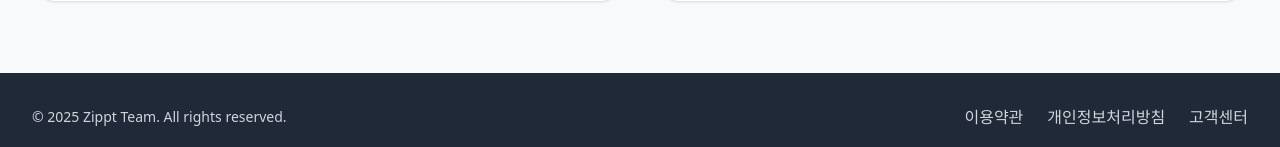
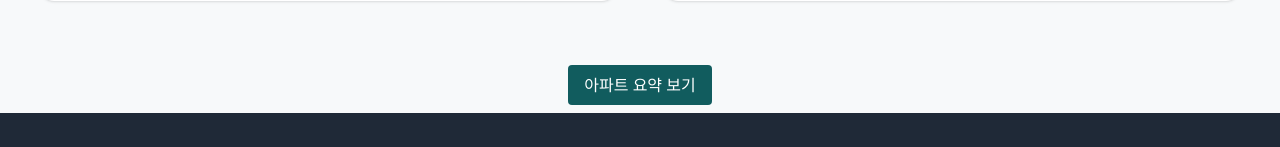
Before and after one commit to ssafy-zippt-team/zippt-frontend-project, a Vue app: page / in a window 1280 px wide. Shown: the part 1027-1174 px from the top of the page. Built offline with nearby package versions, Linux system fonts and the light colour scheme; no server answers.

Commit message:
핵심기능 컴포넌트 버튼 기능작업 완료

```diff
--- a/src/components/main/BottomInfo.vue
+++ b/src/components/main/BottomInfo.vue
@@ -62,7 +62,7 @@ onMounted(() => {
   axios
     .get("/v1/search/news.json", {
       params: {
-        query: "부동산",
+        query: "부동산 뉴스",
         display: 5,
         sort: "date",
       },
--- a/src/components/main/MiddleInfo.vue
+++ b/src/components/main/MiddleInfo.vue
@@ -12,15 +12,21 @@
           매매, 전세, 월세 매물을 시세 및 실거래가 정보와 함께<br />지도에서 쉽게 확인하세요!
         </p>
       </div>
+
+      <!-- 매물 찾기 버튼 -->
       <div class="mt-8 flex">
         <router-link
           to="/map"
-          class="mr-4 w-[11.2rem] h-[42px] border border-white/50 rounded bg-transparent text-white text-[17px] font-normal shadow-none flex items-center justify-center"
+          class="group relative overflow-hidden mr-4 w-[11.2rem] h-[42px] border border-white/50 rounded bg-transparent text-white text-[17px] font-normal shadow-none flex items-center justify-center transition-colors duration-500 ease-in-out"
         >
-          매물 찾기
+          <span class="relative z-10 transition-colors duration-300 group-hover:text-[#115C5E]">매물 찾기</span>
+          <span
+            class="absolute inset-0 bg-white translate-y-full group-hover:translate-y-0 transition-transform duration-300 ease-in-out"
+          ></span>
         </router-link>
       </div>
-      <!-- SVG 아이콘 (Home 아이콘) -->
+
+      <!-- SVG 아이콘 -->
       <svg
         class="absolute right-5 bottom-3 w-[200px] h-[200px] opacity-20"
         fill="white"
@@ -31,7 +37,7 @@
       </svg>
     </div>
 
-    <!-- 오른쪽 흰색 박스(그래프 자리) -->
+    <!-- 오른쪽 흰색 박스 -->
     <div class="w-[48%] min-w-[340px] h-[312px] rounded-[14px] bg-white flex items-center justify-center shadow-sm">
       <div class="text-center">
         <h2 class="text-2xl font-semibold text-[#115C5E] mb-4">여기에 차트/그래프가 들어갑니다</h2>
--- /dev/null
+++ b/src/components/summary/AiSumaryButton.vue
@@ -0,0 +1,55 @@
+<template>
+  <div>
+    <button
+      @click="handleClick"
+      class="bg-[#115C5E] text-white px-4 py-2 rounded hover:bg-[#187879] transition"
+    >
+      아파트 요약 보기
+    </button>
+  </div>
+</template>
+
+<script setup>
+import Swal from 'sweetalert2';
+import axios from 'axios';
+
+async function handleClick() {
+  Swal.fire({
+    title: '로딩 중... ⏳',
+    html: 'AI가 아파트를 분석하고 있습니다. 최대 20초 정도 소요될 수 있어요.',
+    allowOutsideClick: false,
+    background: '#fff',
+    showConfirmButton: false,
+    didOpen: () => {
+      Swal.showLoading();
+    },
+  });
+
+  try {
+    const { data } = await axios.get(
+      'http://localhost:8080/api/v1/ai/summary/11110-128?umdNm=%EB%AA%85%EB%A5%9C1%EA%B0%80&roadNm=%EC%84%B1%EA%B7%A0%EA%B4%80%EB%A1%9C14%EA%B8%B8&aptNm=%EB%A6%AC%EC%B9%98%EC%BA%90%EC%8A%AC%EC%95%84%ED%8C%8C%ED%8A%B8&jibun=33-85&buildYear=2003&commercialInfo=%7B%0A%20%20%22%EB%B3%B4%EA%B1%B4%EC%9D%98%EB%A3%8C%22%3A%201%2C%0A%20%20%22%EC%86%8C%EB%A7%A4%22%3A%207%2C%0A%20%20%22%EA%B5%90%EC%9C%A1%22%3A%201%2C%0A%20%20%22%EC%88%99%EB%B0%95%22%3A%202%2C%0A%20%20%22%EC%98%88%EC%88%A0%C2%B7%EC%8A%A4%ED%8F%AC%EC%B8%A0%22%3A%204%2C%0A%20%20%22%EA%B3%BC%ED%95%99%C2%B7%EA%B8%B0%EC%88%A0%22%3A%205%2C%0A%20%20%22%EC%9D%8C%EC%8B%9D%22%3A%2030%2C%0A%20%20%22%EB%B6%80%EB%8F%99%EC%82%B0%22%3A%204%2C%0A%20%20%22%EC%8B%9C%EC%84%A4%EA%B4%80%EB%A6%AC%C2%B7%EC%9E%84%EB%8C%80%22%3A%203%2C%0A%20%20%22%EC%88%98%EB%A6%AC%C2%B7%EA%B0%9C%EC%9D%B8%22%3A%203%0A%7D',
+      { timeout: 20000 }
+    );
+
+    Swal.fire({
+      title: '<span style="display:flex;align-items:center;gap:8px;"><svg xmlns="http://www.w3.org/2000/svg" class="w-6 h-6" fill="none" viewBox="0 0 24 24" stroke="currentColor"><path stroke-linecap="round" stroke-linejoin="round" stroke-width="2" d="M9 17v-6h13v6M9 13H4v6h5m0 0v-6m0 6l-2.5 2M14 7H7a2 2 0 00-2 2v0a2 2 0 002 2h7a2 2 0 002-2v0a2 2 0 00-2-2z" /></svg>아파트 요약 리포트</span>',
+      html: data.result,
+      width: 700,
+      background: '#ffffff',
+      confirmButtonText: '닫기',
+      confirmButtonColor: '#115C5E',
+    });
+  } catch (err) {
+     console.error("AI 요약 요청 실패:", err); // 여기가 콘솔 로그
+    Swal.fire({
+      icon: 'error',
+      title: '오류 발생',
+      text: '요약 정보를 불러오지 못했습니다.',
+      confirmButtonColor: '#115C5E',
+    });
+  }
+}
+</script>
+
+<style scoped>
+</style>
--- a/src/views/MainView/MainView.vue
+++ b/src/views/MainView/MainView.vue
@@ -5,6 +5,7 @@
       <!-- 앞으로 추가할 다른 컴포넌트들도 여기에 -->
       <MiddleInfo />
       <BottomInfo />
+      <AiSumaryButton/>
     </div>
   </div>
 </template>
@@ -13,4 +14,5 @@
 import SearchBar from "@/components/main/SearchBar.vue";
 import MiddleInfo from "@/components/main/MiddleInfo.vue";
 import BottomInfo from "@/components/main/BottomInfo.vue";
+import AiSumaryButton from "@/components/summary/AiSumaryButton.vue"
 </script>
```
